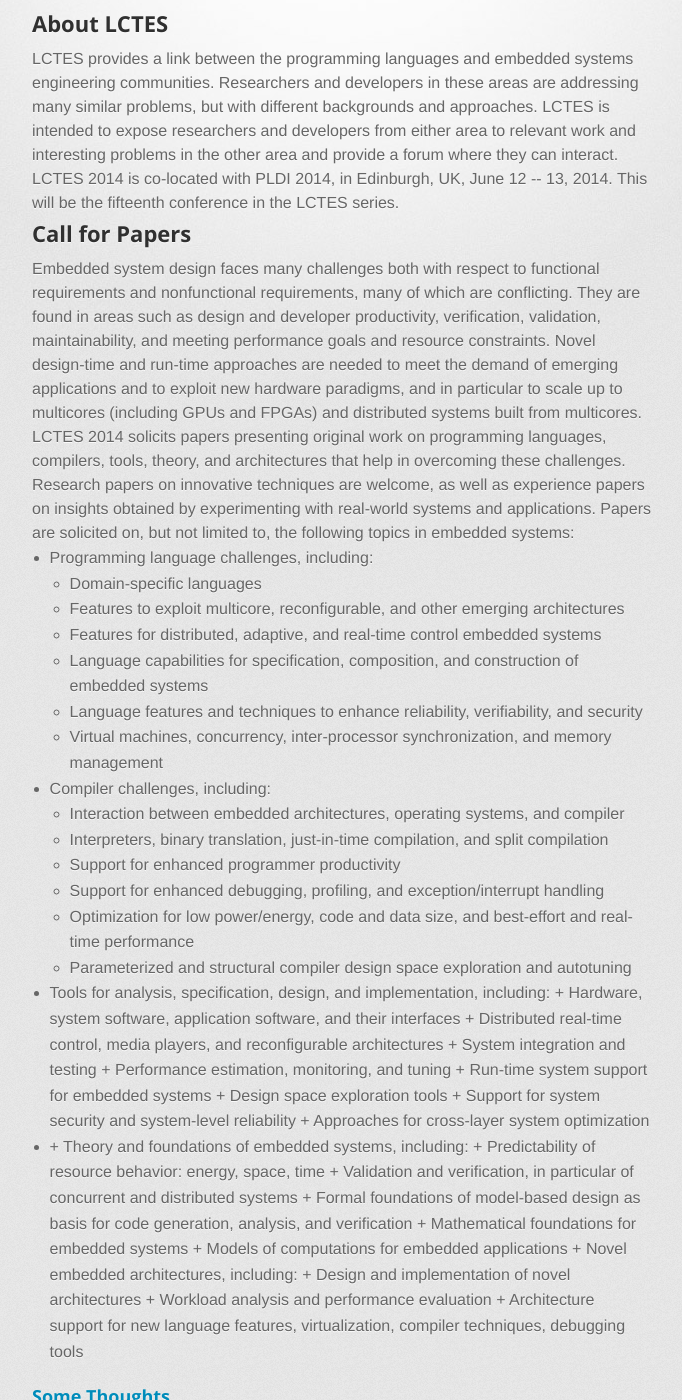
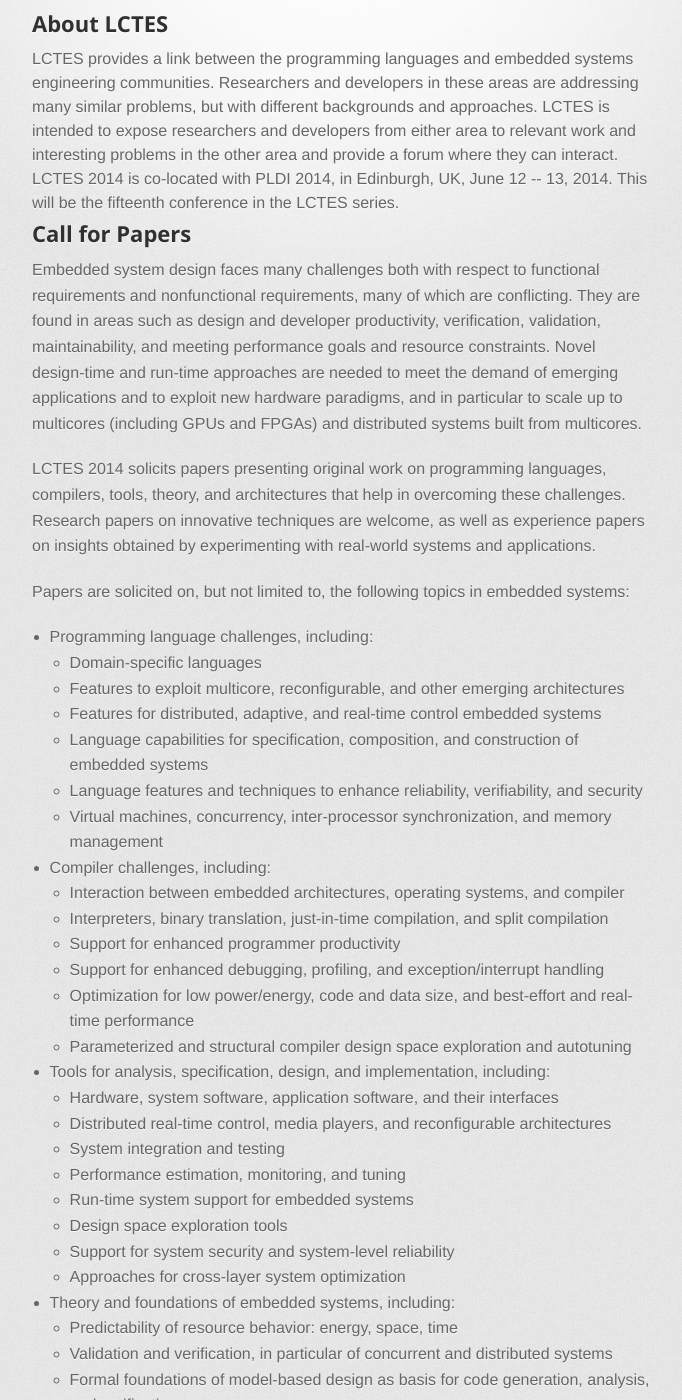
Before and after one commit to GSathish/lctes2015, a Jekyll site: the page built from index.html, in a window 1280 px wide and 1400 px high, scrolled down 245 px. Shown: the whole window, without its empty margins (298-980 px from the left). Built offline with Jekyll 4.4.1, drawn with Linux system fonts in a browser that asks for light colours; some of the changed text lies outside the part shown.

Commit message:
Third update to index.html

```diff
--- a/index.html
+++ b/index.html
@@ -12,12 +12,11 @@
 
 <h2>Call for Papers</h2>
 
-Embedded system design faces many challenges both with respect to functional requirements and nonfunctional requirements, many of which are conflicting. They are found in areas such as design and developer productivity, verification, validation, maintainability, and meeting performance goals and resource constraints. Novel design-time and run-time approaches are needed to meet the demand of emerging applications and to exploit new hardware paradigms, and in particular to scale up to multicores (including GPUs and FPGAs) and distributed systems built from multicores.
+<p>Embedded system design faces many challenges both with respect to functional requirements and nonfunctional requirements, many of which are conflicting. They are found in areas such as design and developer productivity, verification, validation, maintainability, and meeting performance goals and resource constraints. Novel design-time and run-time approaches are needed to meet the demand of emerging applications and to exploit new hardware paradigms, and in particular to scale up to multicores (including GPUs and FPGAs) and distributed systems built from multicores.</p>
 
-LCTES 2014 solicits papers presenting original work on programming languages, compilers, tools, theory, and architectures that help in overcoming these challenges. Research papers on innovative techniques are welcome, as well as experience papers on insights obtained by experimenting with real-world systems and applications.
+<p>LCTES 2014 solicits papers presenting original work on programming languages, compilers, tools, theory, and architectures that help in overcoming these challenges. Research papers on innovative techniques are welcome, as well as experience papers on insights obtained by experimenting with real-world systems and applications.</p>
 
-Papers are solicited on, but not limited to, the following topics in embedded systems:
-
+<p>Papers are solicited on, but not limited to, the following topics in embedded systems:</p>
 
 <ul>
 <li>Programming language challenges, including:
@@ -41,26 +40,30 @@
 	</ul>
 </li>
 <li>Tools for analysis, specification, design, and implementation, including:
-	+ Hardware, system software, application software, and their interfaces
-	+ Distributed real-time control, media players, and reconfigurable architectures
-	+ System integration and testing
-	+ Performance estimation, monitoring, and tuning
-	+ Run-time system support for embedded systems
-	+ Design space exploration tools
-	+ Support for system security and system-level reliability
-	+ Approaches for cross-layer system optimization
+	<ul>
+		<li>Hardware, system software, application software, and their interfaces</li>
+		<li>Distributed real-time control, media players, and reconfigurable architectures</li>
+		<li>System integration and testing</li>
+		<li>Performance estimation, monitoring, and tuning</li>
+		<li>Run-time system support for embedded systems</li>
+		<li>Design space exploration tools</li>
+		<li>Support for system security and system-level reliability</li>
+		<li>Approaches for cross-layer system optimization</li>
+	</ul>
 </li>
-<li>
-+ Theory and foundations of embedded systems, including:
-	+ Predictability of resource behavior: energy, space, time
-	+ Validation and verification, in particular of concurrent and distributed systems
-	+ Formal foundations of model-based design as basis for code generation, analysis, and verification
-	+ Mathematical foundations for embedded systems
-	+ Models of computations for embedded applications
-	+ Novel embedded architectures, including:
-	+ Design and implementation of novel architectures
-	+ Workload analysis and performance evaluation
-	+ Architecture support for new language features, virtualization, compiler techniques, debugging tools
+<li>Theory and foundations of embedded systems, including:
+	<ul>
+		<li>Predictability of resource behavior: energy, space, time</li>
+		<li>Validation and verification, in particular of concurrent and distributed systems</li>
+		<li>Formal foundations of model-based design as basis for code generation, analysis, and verification</li>
+		<li>Mathematical foundations for embedded systems</li>
+		<li>Models of computations for embedded applications</li>
+		<li>Novel embedded architectures, including:</li>
+		<li>Design and implementation of novel architectures</li>
+		<li>Workload analysis and performance evaluation</li>
+		<li>Architecture support for new language features, virtualization, compiler techniques, debugging tools</li>
+	</ul>
+
 </li>
 </ul>
 
```
